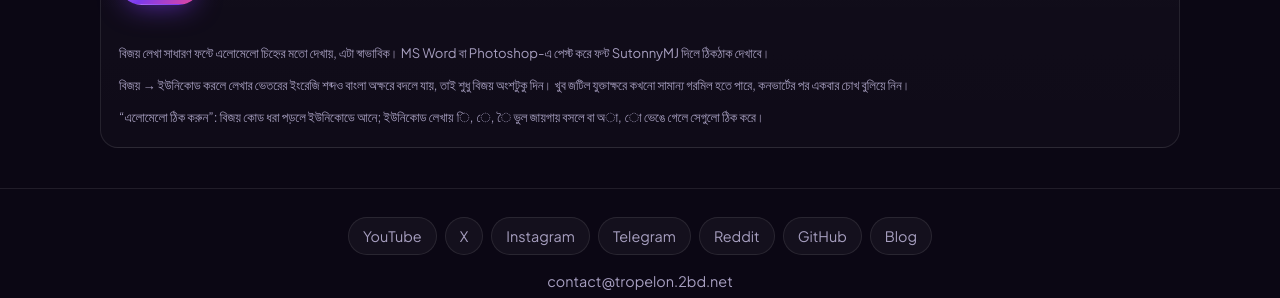
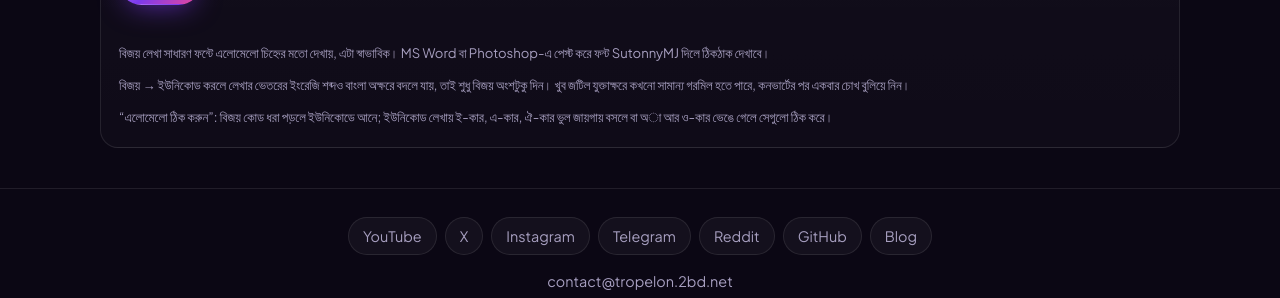
Before and after one commit to tropelon/Ponzile, a Jekyll site: the page built from tools.html, in a window 1280 px wide and 1224 px high. Shown: the part 845-1143 px from the top of the window. Built offline with Jekyll 4.4.1, drawn with Linux system fonts in a browser that asks for light colours.

Commit message:
Update tools.html

```diff
--- a/tools.html
+++ b/tools.html
@@ -68,7 +68,7 @@ permalink: /tools/
 
   <p class="note" id="noteB"><span class="bn">বিজয় লেখা সাধারণ ফন্টে এলোমেলো চিহ্নের মতো দেখায়, এটা স্বাভাবিক। MS Word বা Photoshop-এ পেস্ট করে ফন্ট SutonnyMJ দিলে ঠিকঠাক দেখাবে।</span><span class="en">Bijoy text looks like random symbols in normal fonts, which is expected. Paste it into MS Word or Photoshop and set the font to SutonnyMJ.</span></p>
   <p class="note"><span class="bn">বিজয় → ইউনিকোড করলে লেখার ভেতরের ইংরেজি শব্দও বাংলা অক্ষরে বদলে যায়, তাই শুধু বিজয় অংশটুকু দিন। খুব জটিল যুক্তাক্ষরে কখনো সামান্য গরমিল হতে পারে, কনভার্টের পর একবার চোখ বুলিয়ে নিন।</span><span class="en">Converting Bijoy → Unicode also turns English words in the same text into Bangla letters, so give only the Bijoy part. Very rare conjuncts may come out slightly off, so skim the result once.</span></p>
-  <p class="note"><span class="bn">“এলোমেলো ঠিক করুন”: বিজয় কোড ধরা পড়লে ইউনিকোডে আনে; ইউনিকোড লেখায় ি, ে, ৈ ভুল জায়গায় বসলে বা অা, ো ভেঙে গেলে সেগুলো ঠিক করে।</span><span class="en">“Fix scrambled text”: if Bijoy codes are detected they are converted to Unicode; in Unicode text it repairs misplaced ি ে ৈ, broken অা and split ো.</span></p>
+  <p class="note"><span class="bn">“এলোমেলো ঠিক করুন”: বিজয় কোড ধরা পড়লে ইউনিকোডে আনে; ইউনিকোড লেখায় ই-কার, এ-কার, ঐ-কার ভুল জায়গায় বসলে বা অা আর ও-কার ভেঙে গেলে সেগুলো ঠিক করে।</span><span class="en">“Fix scrambled text”: if Bijoy codes are detected they are converted to Unicode; in Unicode text it repairs misplaced i-kar, e-kar and oi-kar vowel signs, a broken অা, and a split o-kar.</span></p>
 </section>
 
 <!-- ===================== ছবি কনভার্টার ===================== -->
```
